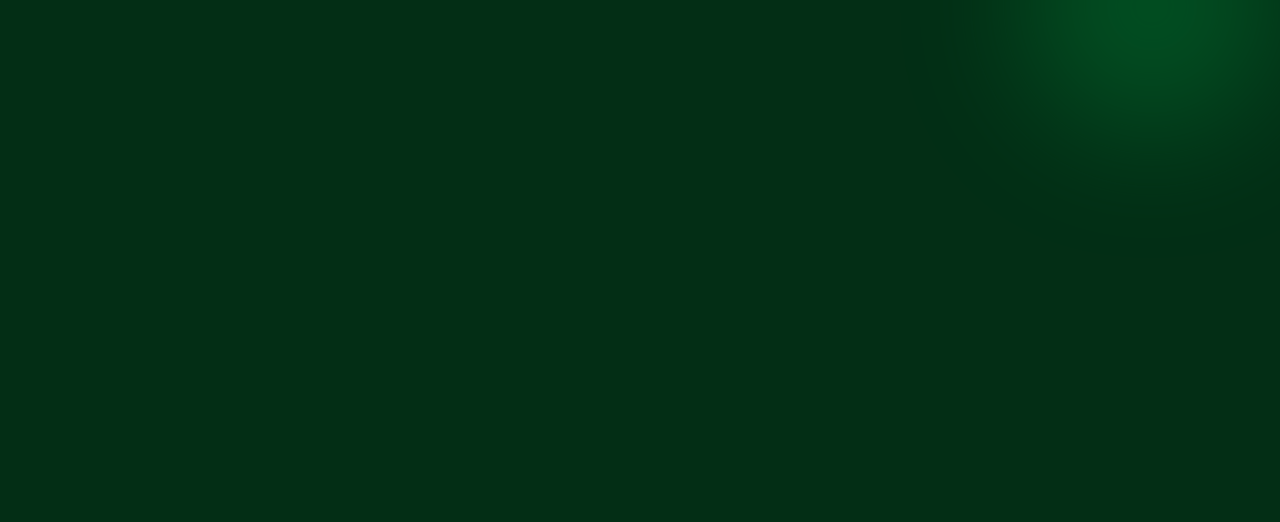
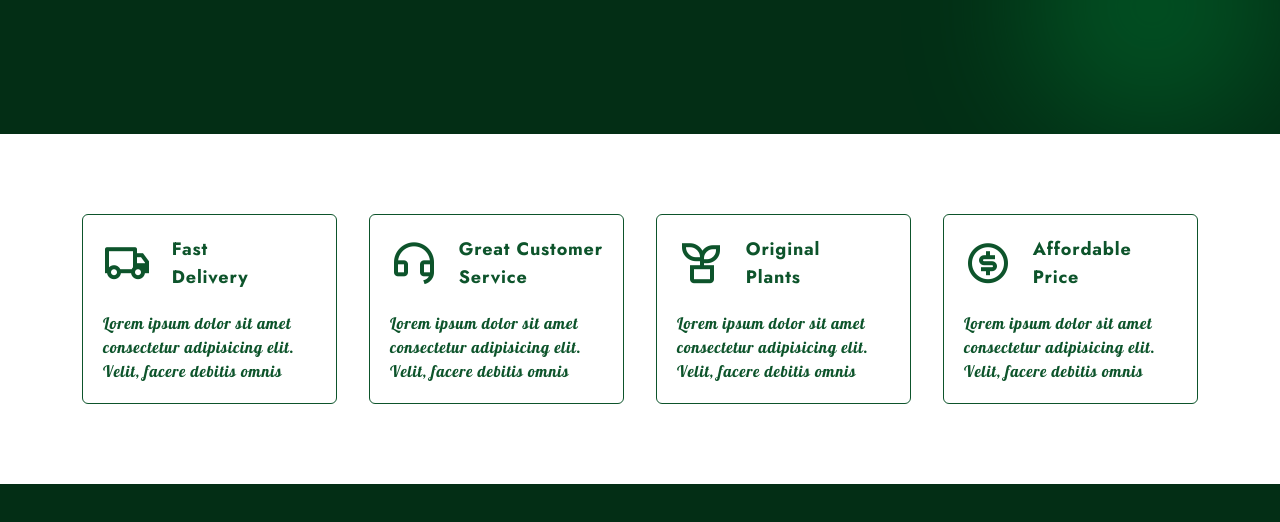
Before and after one commit to pealbert/plant-landing, a website built with Vite: page index.html in a window 1280 px wide. Shown: the part 638-1160 px from the top of the page. Built offline with nearby package versions, Linux system fonts and the light colour scheme.

Commit message:
Create Services component

```diff
--- a/index.html
+++ b/index.html
@@ -127,8 +127,64 @@
 		</section>
 
 		<!--~~~~~~~~~~~~~~~ Services ~~~~~~~~~~~~~~~-->
-		<div>
+		<div class="bg-white text-green-900 py-20">
+			<div class="container w-full grid grid-cols-1 gap-8 md:grid-cols-2 lg:grid-cols-3 xl:grid-cols-4">
+				<!-- card 1 -->
+				<div class="border border-green-900 p-5 cursor-pointer rounded-md hover:shadow-2xl hover:-translate-y-1 duration-300 space-y-5">
+					<div class="flex items-center gap-5">
+						<i class="ri-truck-line text-3xl md:text-4xl xl:text-5xl"></i>
+						<p class="md:text-lg font-bold ">
+							Fast <br>
+							Delivery
+						</p>
+					</div>
+					<p class="font-lobster">
+						Lorem ipsum dolor sit amet consectetur adipisicing elit. Velit, facere debitis omnis
+					</p>
+				</div>
 
+				<!-- card 2 -->
+				<div class="border border-green-900 p-5 cursor-pointer rounded-md hover:shadow-2xl hover:-translate-y-1 duration-300 space-y-5">
+					<div class="flex items-center gap-5">
+						<i class="ri-customer-service-line text-3xl md:text-4xl xl:text-5xl"></i>
+						<p class="md:text-lg font-bold ">
+							Great Customer <br>
+							Service
+						</p>
+					</div>
+					<p class="font-lobster">
+						Lorem ipsum dolor sit amet consectetur adipisicing elit. Velit, facere debitis omnis
+					</p>
+				</div>
+
+				<!-- card 3 -->
+				<div class="border border-green-900 p-5 cursor-pointer rounded-md hover:shadow-2xl hover:-translate-y-1 duration-300 space-y-5">
+					<div class="flex items-center gap-5">
+						<i class="ri-plant-line text-3xl md:text-4xl xl:text-5xl"></i>
+						<p class="md:text-lg font-bold ">
+							Original <br>
+							Plants
+						</p>
+					</div>
+					<p class="font-lobster">
+						Lorem ipsum dolor sit amet consectetur adipisicing elit. Velit, facere debitis omnis
+					</p>
+				</div>
+
+				<!-- card 4 -->
+				<div class="border border-green-900 p-5 cursor-pointer rounded-md hover:shadow-2xl hover:-translate-y-1 duration-300 space-y-5">
+					<div class="flex items-center gap-5">
+						<i class="ri-money-dollar-circle-line text-3xl md:text-4xl xl:text-5xl"></i>
+						<p class="md:text-lg font-bold ">
+							Affordable <br>
+							Price
+						</p>
+					</div>
+					<p class="font-lobster">
+						Lorem ipsum dolor sit amet consectetur adipisicing elit. Velit, facere debitis omnis
+					</p>
+				</div>
+			</div>
 		</div>
 
 		<!--~~~~~~~~~~~~~~~ About us ~~~~~~~~~~~~~~~-->
```
